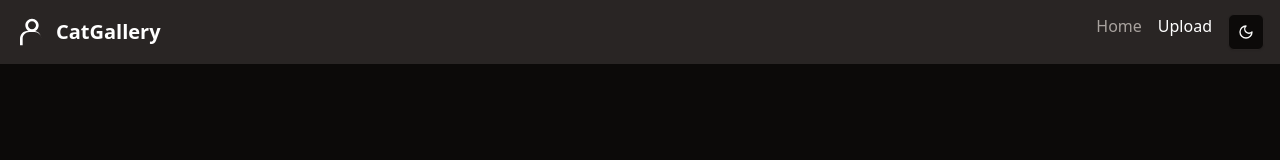
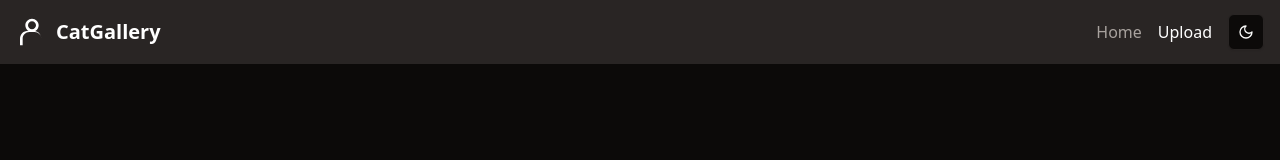
Before and after one commit to androyt1/cats, a React (Vite) app: page /upload in a window 1280 px wide. Shown: the top 160 px of the page. Built offline with nearby package versions, Linux system fonts and the light colour scheme; no server answers.

Commit message:
fixed flex align,ments

```diff
--- a/src/components/Header.tsx
+++ b/src/components/Header.tsx
@@ -12,7 +12,7 @@
         </span>
       </NavLink>
 
-      <div className="flex space-x-4">
+      <div className="flex items-center space-x-4">
         <NavLink
           className={({ isActive }) =>
             isActive ? "text-white" : "text-stone-400"
```
